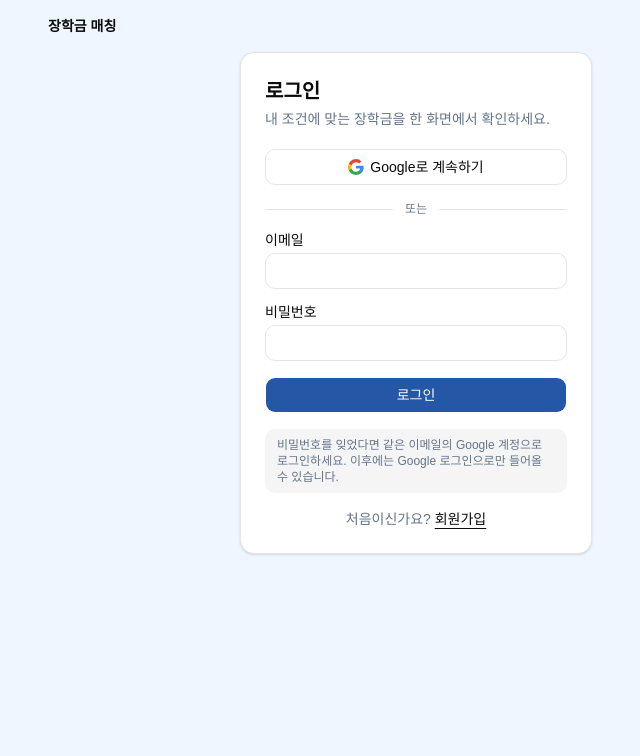
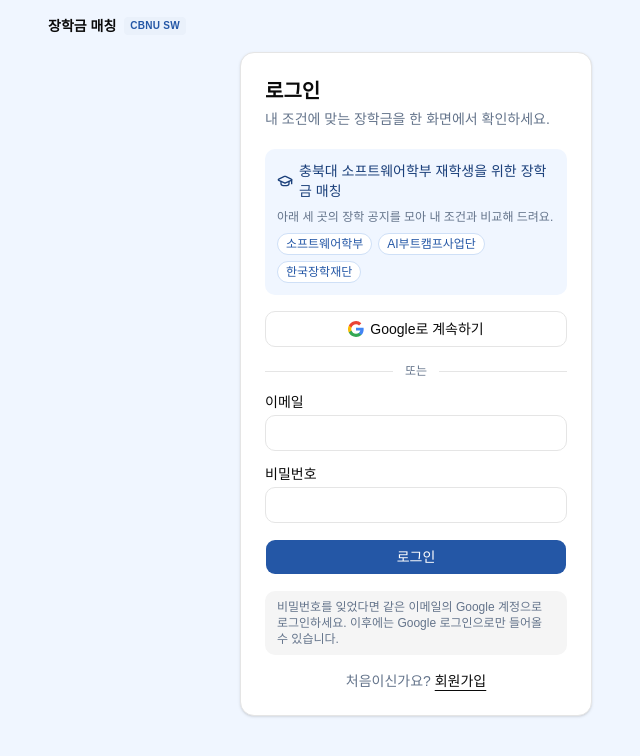
Before and after one commit to woowangthon/WOOWANGTHON_TEAM_36_FE, a React (Vite) app: page /login in a window 1280 px wide. Shown: the top 756 px of the page, without its empty margins (224-864 px from the left). Built offline with nearby package versions, Linux system fonts and the light colour scheme; no server answers.

Commit message:
feat(ui): 소프트웨어학부 재학생 대상 안내와 CBNU SW 표식 추가 (#30)

```diff
--- a/src/components/auth/AuthLayout.tsx
+++ b/src/components/auth/AuthLayout.tsx
@@ -14,8 +14,12 @@ export function AuthLayout({ title, description, children, wide, back }: Props)
   return (
     <div className="min-h-svh bg-brand-50">
       <header className="mx-auto flex max-w-3xl items-center px-4 py-4">
-        <Link to="/" className="text-sm font-semibold">
+        <Link to="/" className="flex items-center gap-2 text-sm font-semibold">
           장학금 매칭
+          {/* 충북대 소프트웨어학부 재학생 대상 표식 (T42) */}
+          <span className="rounded bg-brand-100 px-1.5 py-0.5 text-[10px] font-semibold tracking-wide text-brand-800">
+            CBNU SW
+          </span>
         </Link>
       </header>
       <main className={`mx-auto px-4 pb-12 ${wide ? 'max-w-2xl' : 'max-w-sm'}`}>
--- /dev/null
+++ b/src/components/auth/TargetNotice.tsx
@@ -0,0 +1,31 @@
+import { GraduationCap } from 'lucide-react'
+
+const SOURCES = ['소프트웨어학부', 'AI부트캠프사업단', '한국장학재단'] as const
+
+/**
+ * 서비스 대상(충북대 소프트웨어학부 재학생)과 공지를 모으는 출처 3곳 (T42).
+ * 안내만 하고 가입 제한은 두지 않습니다(계획서 1장).
+ */
+export function TargetNotice() {
+  return (
+    <div className="grid gap-2 rounded-lg bg-brand-50 p-3 text-sm">
+      <p className="flex items-center gap-1.5 font-medium text-brand-900">
+        <GraduationCap aria-hidden="true" className="size-4 shrink-0" />
+        충북대 소프트웨어학부 재학생을 위한 장학금 매칭
+      </p>
+      <p className="text-xs text-muted-foreground">
+        아래 세 곳의 장학 공지를 모아 내 조건과 비교해 드려요.
+      </p>
+      <ul className="flex flex-wrap gap-1.5" aria-label="공지 수집 출처">
+        {SOURCES.map((source) => (
+          <li
+            key={source}
+            className="rounded-full border border-brand-200 bg-background px-2 py-0.5 text-xs text-brand-800"
+          >
+            {source}
+          </li>
+        ))}
+      </ul>
+    </div>
+  )
+}
--- a/src/components/layout/AppLayout.tsx
+++ b/src/components/layout/AppLayout.tsx
@@ -12,9 +12,13 @@ export function AppLayout() {
         <div className="mx-auto flex h-14 max-w-3xl items-center justify-between gap-2 px-4">
           <NavLink
             to="/dashboard"
-            className="shrink-0 text-base font-bold tracking-tight text-white"
+            className="flex shrink-0 items-center gap-2 text-base font-bold tracking-tight text-white"
           >
             장학금 매칭
+            {/* 충북대 소프트웨어학부 재학생 대상 표식 (T42) */}
+            <span className="rounded bg-white/15 px-1.5 py-0.5 text-[10px] font-semibold tracking-wide">
+              CBNU SW
+            </span>
           </NavLink>
           <NavLink
             to="/my"
--- a/src/pages/DashboardPage.tsx
+++ b/src/pages/DashboardPage.tsx
@@ -102,7 +102,12 @@ export default function DashboardPage() {
 
   return (
     <div className="grid gap-4">
-      <h1 className="text-xl font-semibold text-brand-900">맞춤 장학금</h1>
+      <div className="grid gap-1">
+        <h1 className="text-xl font-semibold text-brand-900">맞춤 장학금</h1>
+        <p className="text-sm text-muted-foreground">
+          소프트웨어학부 재학생 기준 · 학부·사업단·한국장학재단 공지를 모았어요
+        </p>
+      </div>
       <section
         aria-label="목록 필터"
         className="grid gap-3 rounded-xl border border-brand-200 bg-background p-3 sm:p-4"
--- a/src/pages/LoginPage.tsx
+++ b/src/pages/LoginPage.tsx
@@ -6,6 +6,7 @@ import { z } from 'zod'
 import { nextPathFor, safeNext, useLogin } from '@/api/hooks/auth'
 import { AuthLayout } from '@/components/auth/AuthLayout'
 import { GoogleButton, OrDivider } from '@/components/auth/GoogleButton'
+import { TargetNotice } from '@/components/auth/TargetNotice'
 import { Field, FormError } from '@/components/form/Field'
 import { Button } from '@/components/ui/button'
 import { Input } from '@/components/ui/input'
@@ -37,6 +38,7 @@ export default function LoginPage() {
   return (
     <AuthLayout title="로그인" description="내 조건에 맞는 장학금을 한 화면에서 확인하세요.">
       <div className="grid gap-4">
+        <TargetNotice />
         {googleFailed && (
           <FormError message="Google 로그인에 실패했습니다. 다시 시도하거나 이메일로 로그인하세요." />
         )}
```
Also changed, not shown: 1 other file (tests, documents, lock files or other folders).
